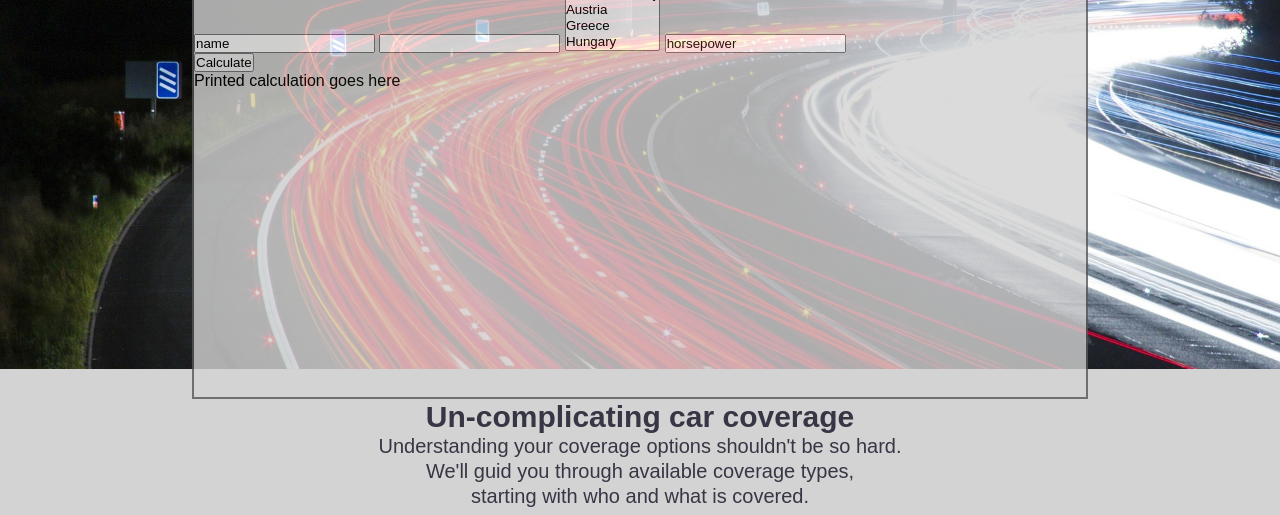
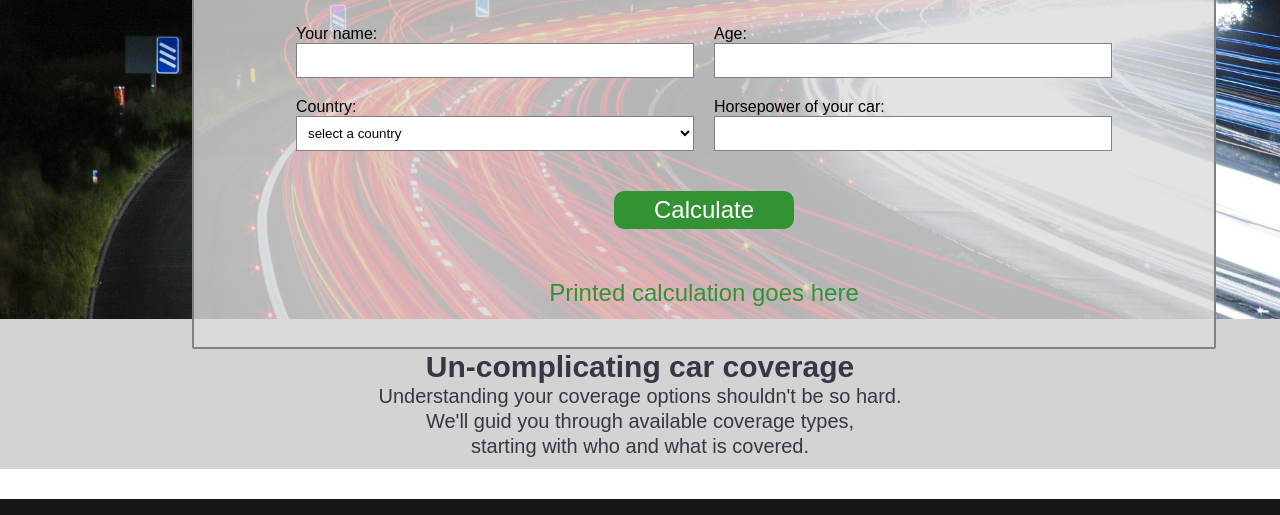
Before and after one commit to ladyagagi/CFLMS-Agnieszka-CodeReview-03, a plain HTML site: page index.html in a window 1280 px wide. Shown: the part 386-901 px from the top of the page. Drawn offline with Linux system fonts and the light colour scheme.

Commit message:
working on layout

```diff
--- a/index.html
+++ b/index.html
@@ -27,16 +27,27 @@
 	<div class="customer-data-container">
 		<h1>Great coverage begins</h1>
 		<h1> with custom quote</h1>
-<form>
-		<input type="text" name="name" id="name" value="name">
-		<input type="number" name="age" id="age" value="age">
-		<select name="" multiple>
-			<option value="">select a country</option>
-			<option value="Austria">Austria</option>
-			<option value="Greece">Greece</option>
-			<option value="Hungary">Hungary</option>
-		</select>
-		<input type="text" name="horsepower" id="horsepower" value="horsepower">
+<form class="data-form">
+
+		<label for="name">Your name:
+			<input type="text" name="namE" id="name" value="">
+		</label>
+		<label for="age">Age:
+			<input type="number" name="age" id="age" value="">
+		</label>
+		<label for="country">Country:
+			<select name="country" >
+				<option value="">select a country</option>
+				<option value="Austria">Austria</option>
+				<option value="Greece">Greece</option>
+				<option value="Hungary">Hungary</option>
+			</select>
+		</label>
+
+		<label for="horsepower">Horsepower of
+			your car:
+		<input type="text" name="horsepower" id="horsepower" value="">
+		</label>
 </form>
 <button type="submit" id="calculation-button" >Calculate</button>
 
--- a/style_car.css
+++ b/style_car.css
@@ -55,7 +55,7 @@ nav a:hover {
 .traffic-img {
 	background-image: url("img/traffic-332857_1920.jpg");
 	width: 100%;
-	height: 600px;
+	height: 550px;
 	background-repeat: no-repeat;
 	background-position: center; /* Center the image */
 	background-size: cover;
@@ -69,18 +69,66 @@ h1 {
 
 .customer-data-container {
    position: absolute;
-   width: 70%;
-   height: 550px;
+   width: 80%;
+   height: 500px;
    left: 15%;
 
+   background: rgba(220, 220, 220, .8);
+   margin-top: 80px;
+   border: 2px solid #808080;
+   border-radius: 2px;
+   box-shadow: 5px;
+   display: flex;
+   flex-direction: column;
+   align-items: center;
+}
 
-   background-color: lightgrey;
-   opacity: 0.8;
-   margin-top: 80px;
-   border: 2px solid #555557;
-   box-shadow: 5px;
+.customer-data-container h1 {
+	color: black;
+	text-align: center;
+}
 
+.data-form {
+	width: 80%;
+	min-width: 400px;
+	margin-top: 40px;
+	margin-bottom: 40px;
+	display: grid;
+	grid-template-columns: repeat(2, 2fr);
+	grid-gap: 20px;
+	height: auto;
+	justify-content: center;
+	align-items: center;
 
+}
+
+input, select {
+	width: 100%;
+	height: 35px;
+	border-radius: 0px;
+	border: 1px solid #808080;
+	box-sizing: border-box;
+	display: inline-block;
+	background-color: white;
+	background-blend-mode: color;
+	padding: 5px 7px;
+}
+
+#calculation-button {
+	cursor: pointer;
+	display: inline-block;
+	border: 0;
+	border-radius: 10px;
+	padding: 5px 40px;
+	background: #339234;
+	color: #fff;
+	font-size: 24px;
+	margin-bottom: 50px;
+}
+
+#calculation-area {
+	font-size: 24px;
+	color: #339234;
 }
 
 .banner-grey {
```
